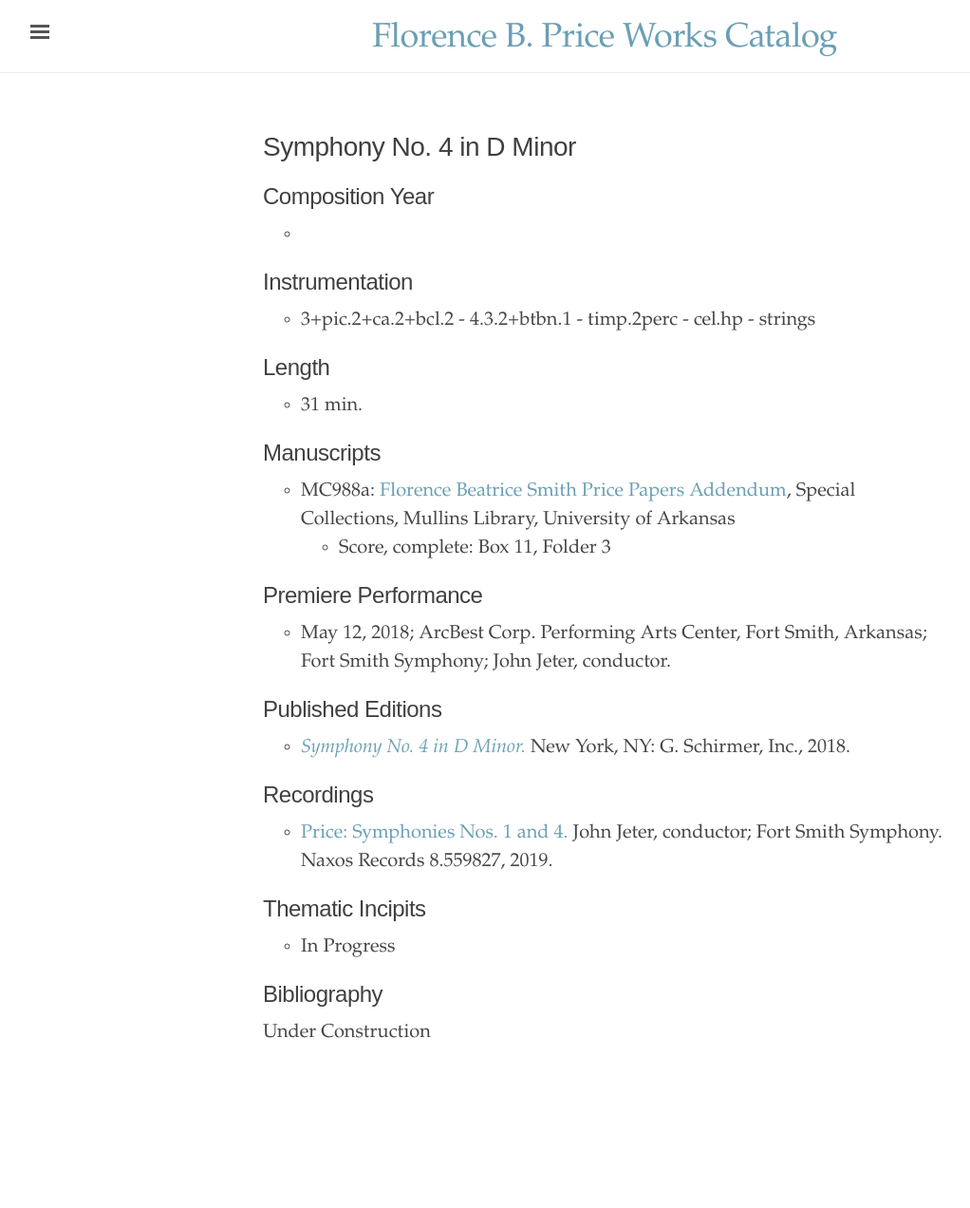
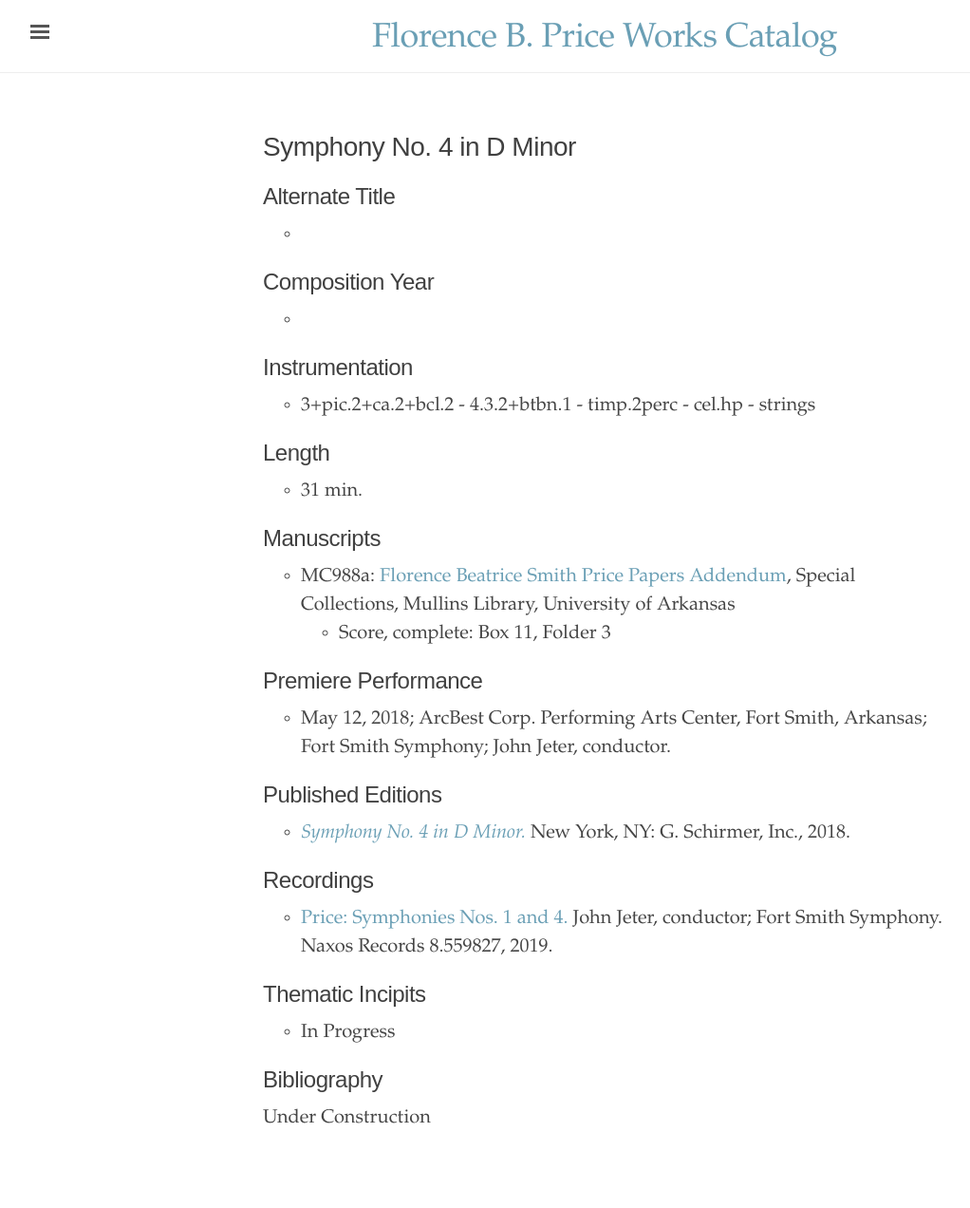
Before and after one commit to dwshadle/florence-price-catalog, a Jekyll site: the page built from _texts/price-symphony_no4.md, in a window 1280 px wide. Shown: the whole page at 95% size, without its empty margins (3-1025 px from the left). Built offline with Jekyll 4.4.1, drawn with Linux system fonts in a browser that asks for light colours; before the commit the page ends 1182 px from its top, so only the background shows below that.

Commit message:
Update price-symphony_no4.md

```diff
--- a/_texts/price-symphony_no4.md
+++ b/_texts/price-symphony_no4.md
@@ -5,6 +5,9 @@ author: Price, Florence B.
 inst: orch
 permalink: /price-symphony-no4/
 ---
+
+## Alternate Title
+-
 
 ## Composition Year
 -
```
